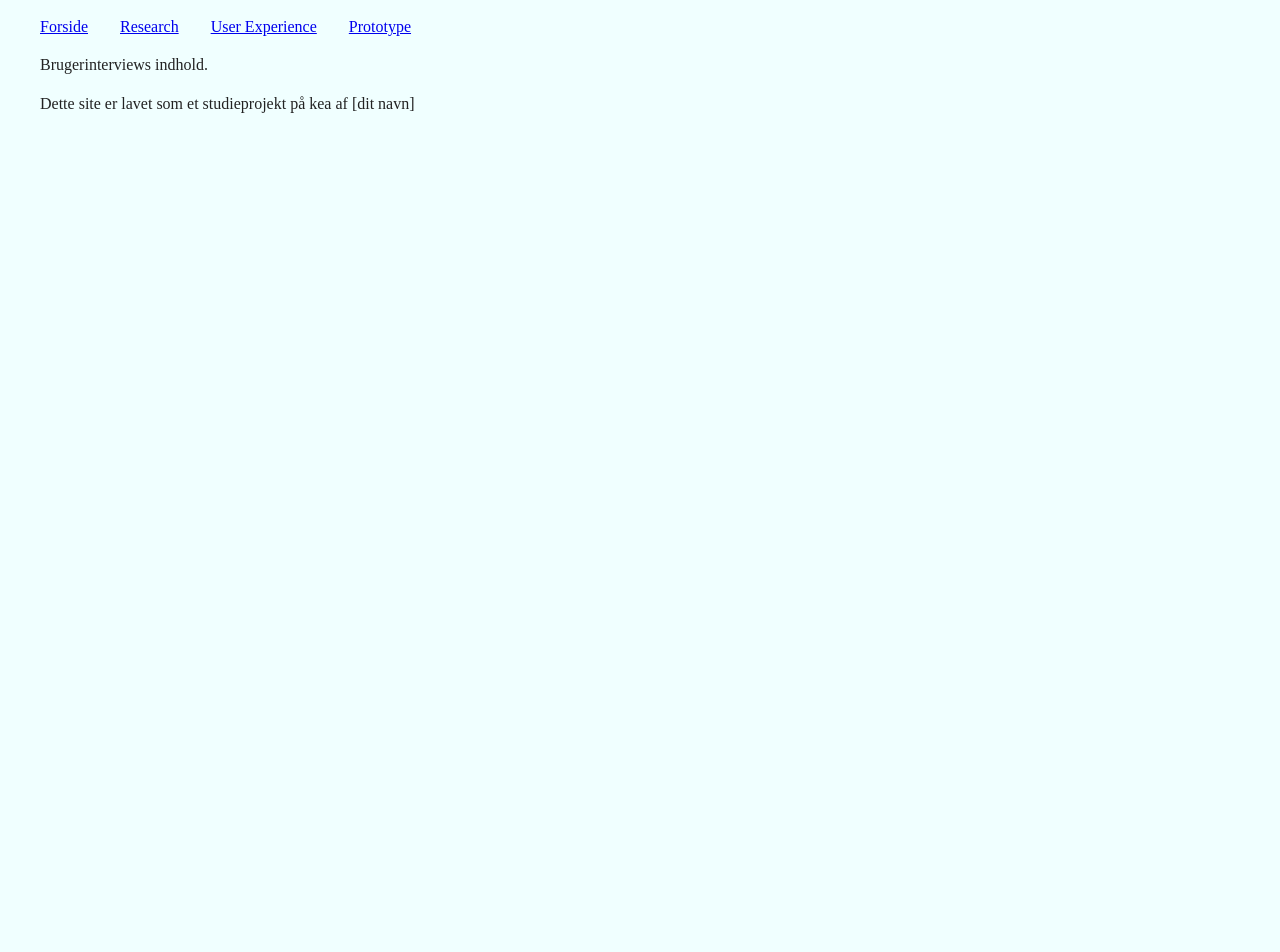
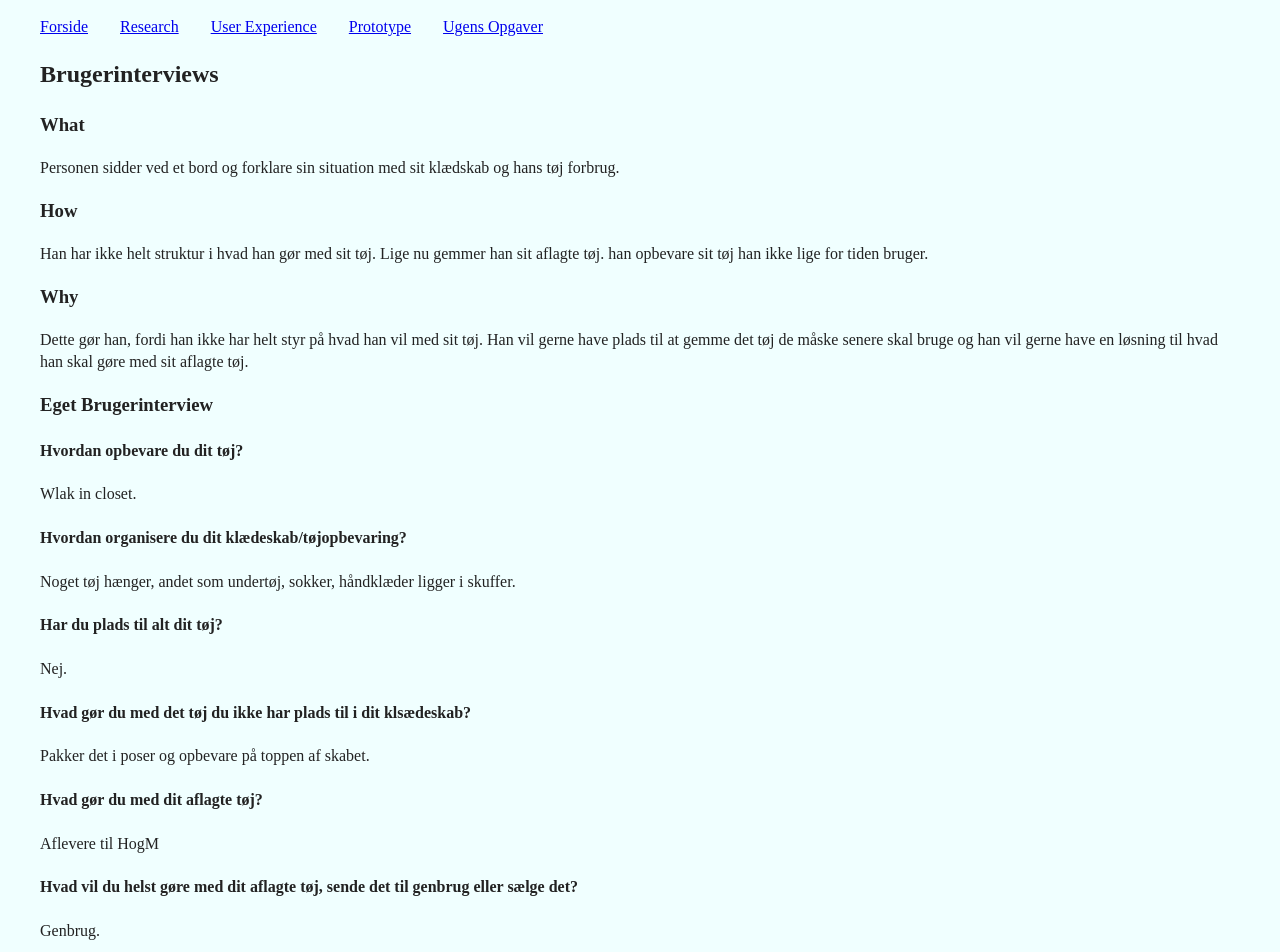
Before and after one commit to emma2468/04.01.01_github_emmaviolaryom, a plain HTML site: page interviews.html in a window 1280 px wide. Shown: the top 952 px of the page. Before the commit the page ends 800 px from the top, so only its background shows below. Drawn offline with nearby package versions, Linux system fonts and the light colour scheme.

Commit message:
interviews

```diff
--- a/css/main.css
+++ b/css/main.css
@@ -51,5 +51,13 @@ h2{
 }
 
 p{
-   font-family: 'Gothic A1', sans-serif01;
+    font-family: 'Gothic A1', sans-serif01;
 }
+
+h3{
+    font-family: 'Gothic A1', sans-serif01;
+}
+
+h4{
+    font-family: 'Gothic A1', sans-serif01;
+}
--- a/interviews.html
+++ b/interviews.html
@@ -41,6 +41,10 @@
           <li><a href="prototypetest.html">Test af Paper Prototype</a></li>
         </ul>
       </li>
+        <li class="dropdown"><a href="#">Ugens Opgaver</a>
+        <ul class="dropdown-content">
+        </ul>
+      </li>
     </ul>
   </nav>
 
@@ -49,14 +53,34 @@
   <!-- Sidens indhold -->
   <main>
     <article>
-      Brugerinterviews indhold.
+      <h2>Brugerinterviews</h2>
+        <h3>What</h3>
+        <p>Personen sidder ved et bord og forklare sin situation med sit klædskab og hans tøj forbrug.</p>
+        <h3>How</h3>
+        <p>Han har ikke helt struktur i hvad han gør med sit tøj. Lige nu gemmer han sit aflagte tøj. han opbevare sit tøj han ikke lige for tiden bruger.</p>
+        <h3>Why</h3>
+        <p>Dette gør han, fordi han ikke har helt styr på hvad han vil med sit tøj. Han vil gerne have plads til at gemme det tøj de måske senere skal bruge og han vil gerne have en løsning til hvad han skal gøre med sit aflagte tøj.</p>
+        <h3>Eget Brugerinterview</h3>
+        <h4>Hvordan opbevare du dit tøj?</h4>
+        <p>Wlak in closet.</p>
+        <h4>Hvordan organisere du dit klædeskab/tøjopbevaring?</h4>
+        <p>Noget tøj hænger, andet som undertøj, sokker, håndklæder ligger i skuffer.</p>
+        <h4>Har du plads til alt dit tøj?</h4>
+        <p>Nej.</p>
+        <h4>Hvad gør du med det tøj du ikke har plads til i dit klsædeskab?</h4>
+        <p>Pakker det i poser og opbevare på toppen af skabet.</p>
+        <h4>Hvad gør du med dit aflagte tøj?</h4>
+        <p>Aflevere til HogM</p>
+        <h4>Hvad vil du helst gøre med dit aflagte tøj, sende det til genbrug eller sælge det?</h4>
+        <p>Genbrug.</p>
+        <img src="notertilinterview.png">
     </article>
   </main>
   <!-- Sidens indhold slut -->
 
   <!-- footer -->
   <footer>
-    <p>Dette site er lavet som et studieprojekt på kea af [dit navn]</p>
+    <p>Dette site er lavet som et studieprojekt på kea af Emma Viola Le Févre Ryom</p>
   </footer>
   <!-- footer slut -->
 
```
Also changed, not shown: notertilinterview.png (added).
